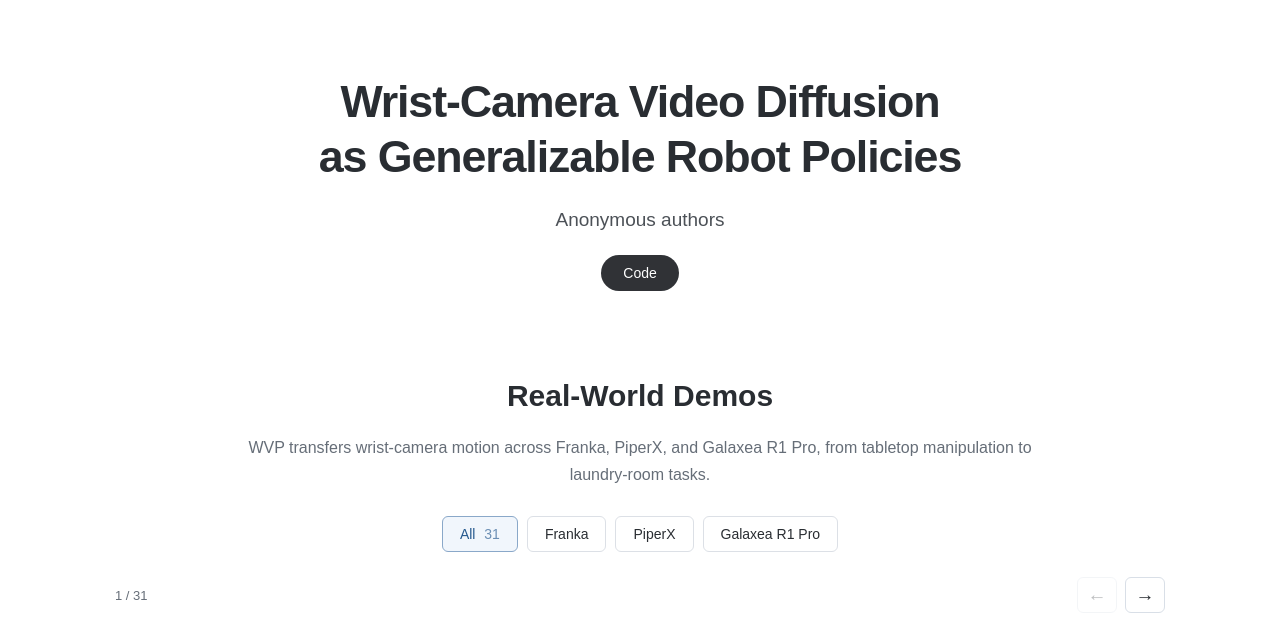
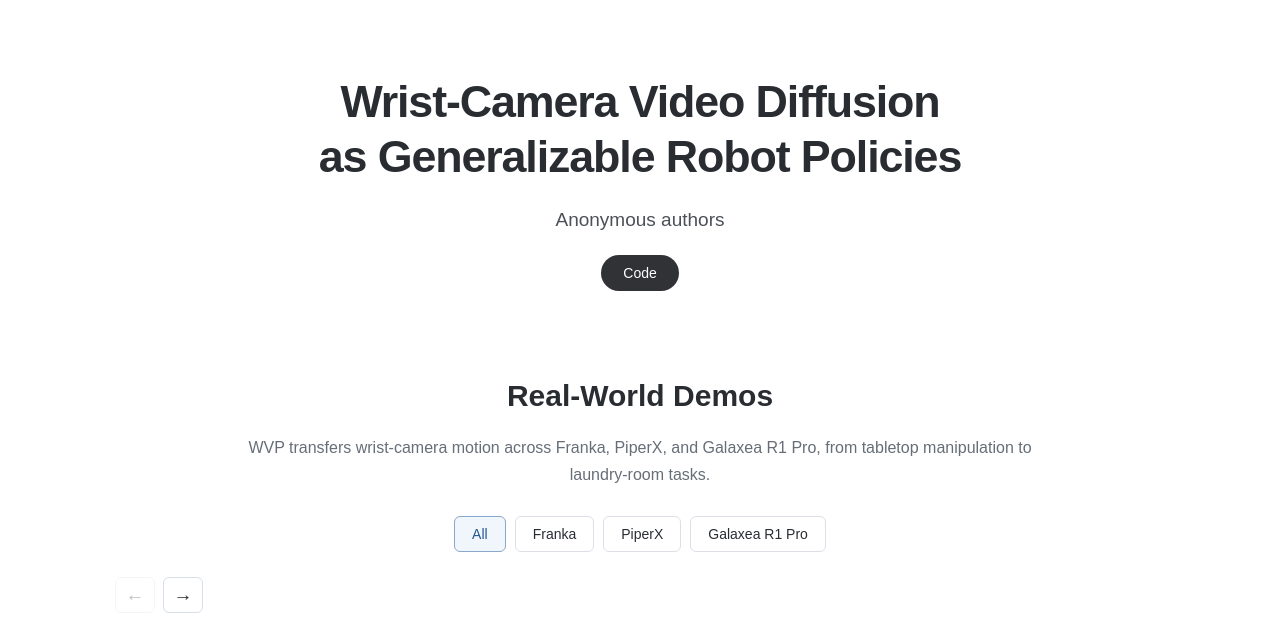
Before and after one commit to wrist-video-policy/wrist-video-policy.github.io, a plain HTML site: page index.html in a window 1280 px wide. Shown: the top 624 px of the page. Drawn offline with Linux system fonts and the light colour scheme; grey boxes are pictures that could not be loaded.

Commit message:
Hide demo video counts
Removed video count display from carousel toolbar.

```diff
--- a/index.html
+++ b/index.html
@@ -24,12 +24,12 @@
         <h2>Real-World Demos</h2>
         <p class="section-intro">WVP transfers wrist-camera motion across Franka, PiperX, and Galaxea R1 Pro, from tabletop manipulation to laundry-room tasks.</p>
         <div class="platforms" role="group" aria-label="Filter videos by robot">
-          <button class="selected" data-platform="all" aria-pressed="true">All <span>31</span></button>
+          <button class="selected" data-platform="all" aria-pressed="true">All</button>
           <button data-platform="franka" aria-pressed="false">Franka</button>
           <button data-platform="piper" aria-pressed="false">PiperX</button>
           <button data-platform="galaxea" aria-pressed="false">Galaxea R1 Pro</button>
         </div>
-        <div class="carousel-toolbar"><span id="video-count" aria-live="polite">1 / 31</span><div class="carousel-arrows"><button id="previous-video" aria-label="Previous video">←</button><button id="next-video" aria-label="Next video">→</button></div></div>
+        <div class="carousel-toolbar"><span id="video-count" hidden></span><div class="carousel-arrows"><button id="previous-video" aria-label="Previous video">←</button><button id="next-video" aria-label="Next video">→</button></div></div>
         <div id="video-gallery" class="video-gallery" tabindex="0" role="region" aria-label="Multi-view task videos"></div>
         <div id="video-dots" class="video-dots" role="group" aria-label="Choose a video"></div>
       </div>
```
